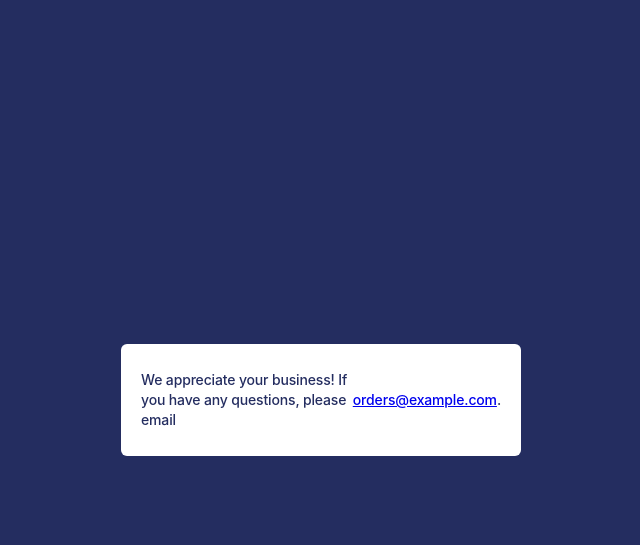
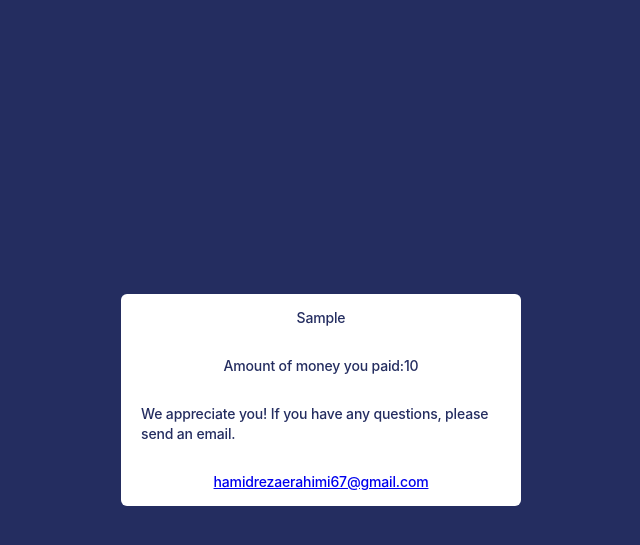
Before and after one commit to TheBuffMinashi/Interns-Task-Payment-Portal, a Django app: template pay/templates/pay/success.html in a window 1280 px wide. Shown: the top 545 px of the page, without its empty margins (319-959 px from the left). Run offline with Django 4.2, Linux system fonts and the light colour scheme; the template is opened without the code that fills it: most values are stand-ins (such as "Sample title", 1, 10 or a date in 2020).

```diff
--- a/pay/static/pay/styles.css
+++ b/pay/static/pay/styles.css
@@ -15,7 +15,6 @@ body {
     display: flex;
     flex-direction: column;
     width: 400px;
-    height: 112px;
     border-radius: 6px;
     justify-content: space-between;
   }
--- a/pay/templates/pay/success.html
+++ b/pay/templates/pay/success.html
@@ -7,10 +7,16 @@
 </head>
 <body>
   <section>
+    {% if PaymentOK %}
+      <p>{{PaymentOK}}</p>
+      <p>Amount of money you paid:{{amount_total}}</p>
+    {% else %}
+      <p>{{PaymentNOK}}</p>
+    {% endif %}
     <p>
-      We appreciate your business! If you have any questions, please email
-      <a href="mailto:orders@example.com">orders@example.com</a>.
+      We appreciate you! If you have any questions, please send an email.
     </p>
+    <p><a href="mailto:hamidrezaerahimi67@gmail.com">hamidrezaerahimi67@gmail.com</a></p>
   </section>
 </body>
 </html>
```
